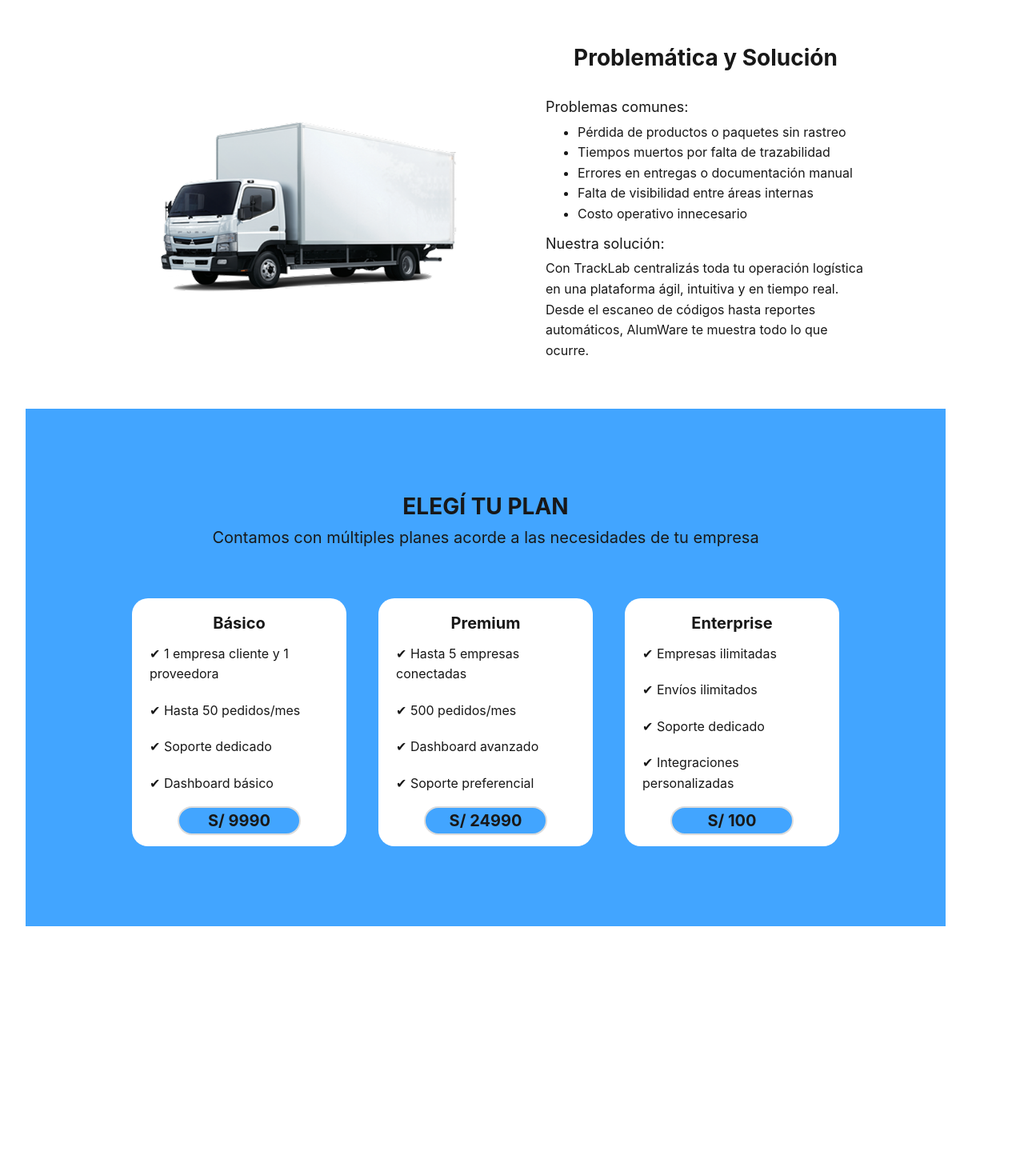
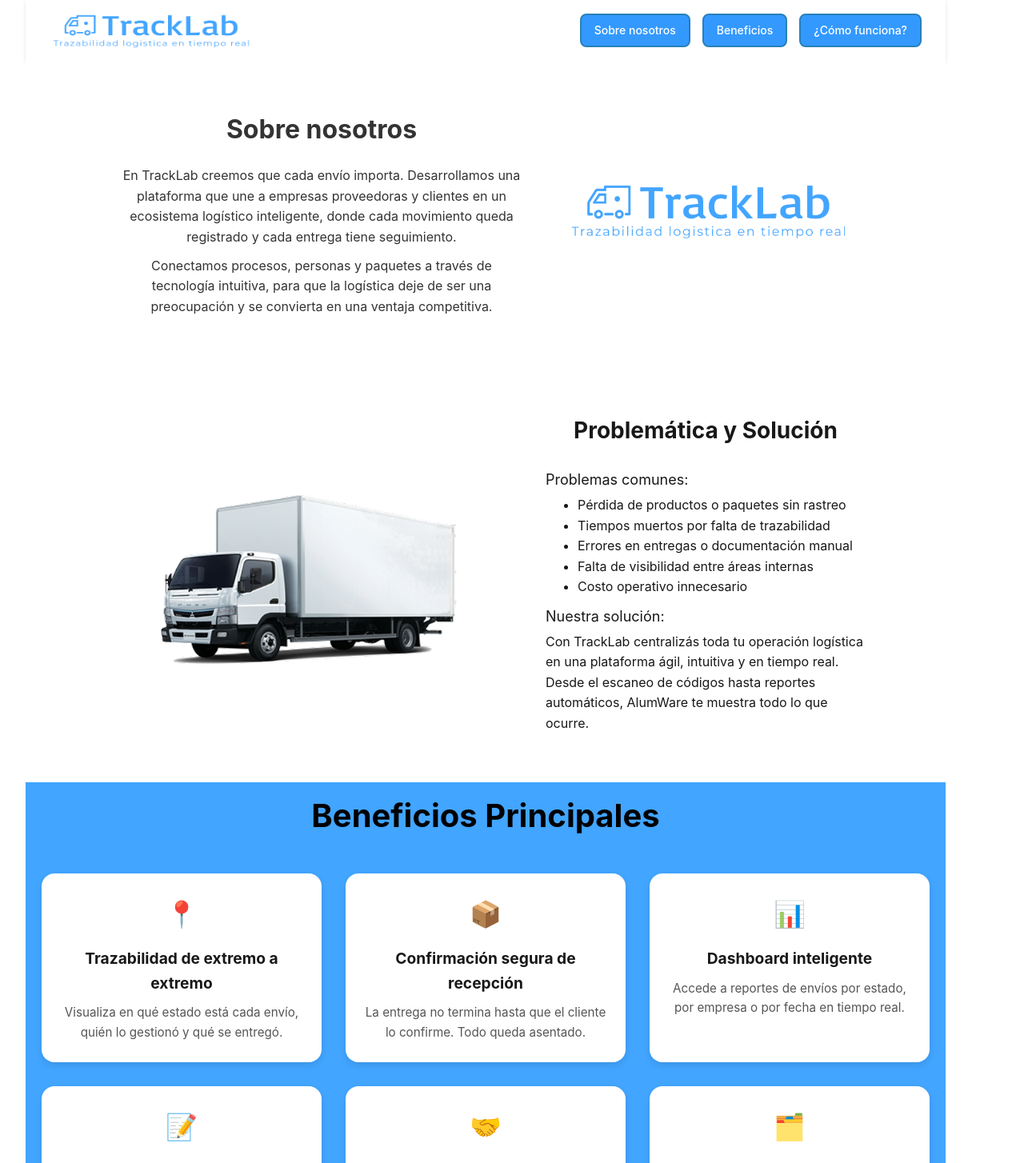
Before and after one commit to AlumWare/tracklab-landing-page, a Vue app: page / in a window 1280 px wide. Shown: the top 1454 px of the page at 80% size. Before the commit the page ends 1158 px from the top, so only its background shows below. Built offline with nearby package versions, Linux system fonts and the light colour scheme.

Commit message:
feat: add landing-header.vue, about-us.vue and main-benefits.vue

```diff
--- a/src/App.vue
+++ b/src/App.vue
@@ -1,11 +1,17 @@
 <script setup>
 import ChoosePlan from "@/components/sections/choose-plan.vue";
 import ProblemSolution from "@/components/sections/problem-solution.vue";
+import LandingHeader from "@/components/sections/landing-header.vue";
+import AboutUs from "@/components/sections/about-us.vue";
+import MainBenefits from "@/components/sections/main-benefits.vue";
 </script>
 
 <template>
   <div class="container">
+    <landing-header></landing-header>
+    <about-us></about-us>
     <problem-solution></problem-solution>
+    <main-benefits></main-benefits>
     <choose-plan></choose-plan>
   </div>
 </template>
--- /dev/null
+++ b/src/components/sections/about-us.vue
@@ -0,0 +1,57 @@
+<script setup>
+
+</script>
+
+<template>
+  <section class="sobre-nosotros">
+    <div class="texto">
+      <h2>Sobre nosotros</h2>
+      <p>En TrackLab creemos que cada envío importa. Desarrollamos una plataforma que une a empresas proveedoras y clientes en un ecosistema logístico inteligente, donde cada movimiento queda registrado y cada entrega tiene seguimiento.</p>
+      <p>Conectamos procesos, personas y paquetes a través de tecnología intuitiva, para que la logística deje de ser una preocupación y se convierta en una ventaja competitiva.</p>
+    </div>
+
+    <div class="logo-info">
+      <img src="../../assets/tracklab-logo.png" alt="TrackLab Logo">
+    </div>
+  </section>
+</template>
+
+<style scoped>
+section.sobre-nosotros {
+  display: flex;
+  justify-content: center;
+  align-items: center;
+  gap: 60px;
+  padding: 60px 30px;
+  flex-wrap: wrap;
+  background: #fff;
+}
+.texto {
+  max-width: 500px;
+  text-align: center;
+}
+.texto h2 {
+  color: #333;
+  font-size: 32px;
+  margin-bottom: 20px;
+  font-weight: 700;
+}
+.texto p {
+  font-size: 16px;
+  line-height: 1.6;
+  color: #333;
+  margin-bottom: 10px;
+}
+.logo-info {
+  text-align: center;
+}
+.logo-info img {
+  width: 350px;
+  margin-bottom: 10px;
+}
+.logo-info p {
+  font-size: 14px;
+  color: #3399FF;
+  margin: 0;
+}
+</style>
--- /dev/null
+++ b/src/components/sections/landing-header.vue
@@ -0,0 +1,59 @@
+<script setup>
+
+</script>
+
+<template>
+  <header>
+    <div>
+      <a href="#" class="logo">
+        <img src="../../assets/tracklab-logo.png" alt="TrackLab Logo">
+      </a>
+    </div>
+
+    <nav>
+      <a href="#sobre-nosotros">Sobre nosotros</a>
+      <a href="#beneficios">Beneficios</a>
+      <a href="#como-funciona">¿Cómo funciona?</a>
+    </nav>
+  </header>
+</template>
+
+<style scoped>
+header {
+  display: flex;
+  justify-content: space-between;
+  align-items: center;
+  padding: 10px 30px;
+  background-color: #fff;
+  box-shadow: 0 2px 5px rgba(0, 0, 0, 0.1);
+}
+.logo {
+  display: flex;
+  align-items: center;
+  text-decoration: none;
+}
+.logo img {
+  width: 250px;
+  height: 50px;
+  margin-right: 10px;
+}
+nav {
+  display: flex;
+  gap: 15px;
+}
+nav a {
+  text-decoration: none;
+  background-color: #3399FF;
+  color: white;
+  padding: 8px 16px;
+  border-radius: 8px;
+  font-size: 14px;
+  font-weight: 500;
+  border: 2px solid #2980b9;
+  transition: background-color 0.3s, color 0.3s;
+}
+nav a:hover {
+  background-color: #fff;
+  color: #3399FF;
+}
+</style>
--- /dev/null
+++ b/src/components/sections/main-benefits.vue
@@ -0,0 +1,95 @@
+<script setup>
+
+</script>
+
+<template>
+  <section class="beneficios-principales">
+    <h1>Beneficios Principales</h1>
+
+    <div class="benefits-grid">
+      <div class="benefit-card">
+        <div class="benefit-icon">📍</div>
+        <div class="benefit-title">Trazabilidad de extremo a extremo</div>
+        <div class="benefit-description">Visualiza en qué estado está cada envío, quién lo gestionó y qué se entregó.</div>
+      </div>
+
+      <div class="benefit-card">
+        <div class="benefit-icon">📦</div>
+        <div class="benefit-title">Confirmación segura de recepción</div>
+        <div class="benefit-description">La entrega no termina hasta que el cliente lo confirme. Todo queda asentado.</div>
+      </div>
+
+      <div class="benefit-card">
+        <div class="benefit-icon">📊</div>
+        <div class="benefit-title">Dashboard inteligente</div>
+        <div class="benefit-description">Accede a reportes de envíos por estado, por empresa o por fecha en tiempo real.</div>
+      </div>
+
+      <div class="benefit-card">
+        <div class="benefit-icon">📝</div>
+        <div class="benefit-title">Registro de envío digital</div>
+        <div class="benefit-description">Crea solicitudes con fotos, detalles y validaciones, desde la aplicación.</div>
+      </div>
+
+      <div class="benefit-card">
+        <div class="benefit-icon">🤝</div>
+        <div class="benefit-title">Colaboración entre empresas</div>
+        <div class="benefit-description">Ambas partes pueden interactuar y validar procesos dentro de la misma aplicación.</div>
+      </div>
+
+      <div class="benefit-card">
+        <div class="benefit-icon">🗂️</div>
+        <div class="benefit-title">Historial y documentación automática</div>
+        <div class="benefit-description">Olvídate del papeleo. Cada operación queda archivada y disponible cuando lo necesites.</div>
+      </div>
+    </div>
+  </section>
+</template>
+
+<style scoped>
+.beneficios-principales {
+  padding: 10px 0;
+  background: #42A5FF;
+}
+h1 {
+  text-align: center;
+  font-weight: bold;
+  font-size: 2.5rem;
+  margin-bottom: 40px;
+  color: #000;
+}
+.benefits-grid {
+  padding: 0 20px;
+  display: grid;
+  grid-template-columns: repeat(auto-fit, minmax(280px, 1fr));
+  gap: 30px;
+  width: 100%;
+  max-width: 1200px;
+}
+.benefit-card {
+  background: white;
+  padding: 25px 20px;
+  border-radius: 16px;
+  box-shadow: 0 4px 8px rgba(0, 0, 0, 0.1);
+  text-align: center;
+  transition: transform 0.3s ease, box-shadow 0.3s ease;
+}
+.benefit-card:hover {
+  transform: translateY(-8px);
+  box-shadow: 0 8px 16px rgba(0, 0, 0, 0.15);
+}
+.benefit-icon {
+  font-size: 2rem;
+  margin-bottom: 15px;
+}
+.benefit-title {
+  color: #181818;
+  font-size: 1.2rem;
+  font-weight: bold;
+  margin-bottom: 10px;
+}
+.benefit-description {
+  font-size: 0.95rem;
+  color: #555;
+}
+</style>
```
